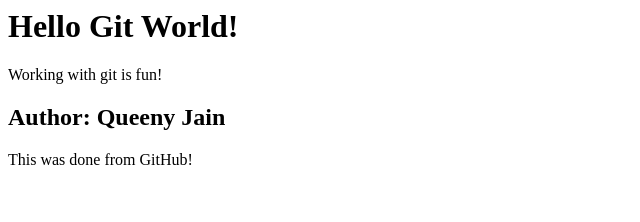
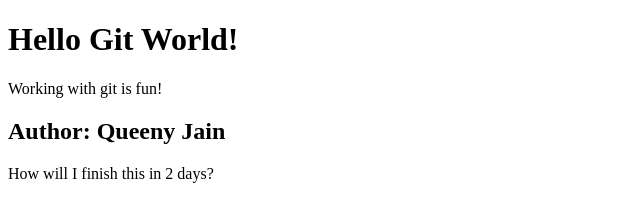
Before and after one commit to Queeny14/GitGithubPractice, a plain HTML site: page index.html in a window 1280 px wide. Shown: the whole page, without its empty margins (0-640 px from the left). Drawn offline with Linux system fonts and the light colour scheme.

Commit message:
edited the index.html file

```diff
--- a/index.html
+++ b/index.html
@@ -1,3 +1,6 @@
+<!DOCTYPE html>
+<html>
+    <body>
         <h1>Hello Git World!</h1>
 
         <div>
@@ -7,5 +10,8 @@
         <h2>Author: Queeny Jain</h2>
 
         <div>
-    <p>This was done from GitHub!</p>
+            <p>How will I finish this in 2 days?</p>
         </div>
+</body>
+
+</html>
```
Lines whose indentation alone changed are shown as unchanged.
